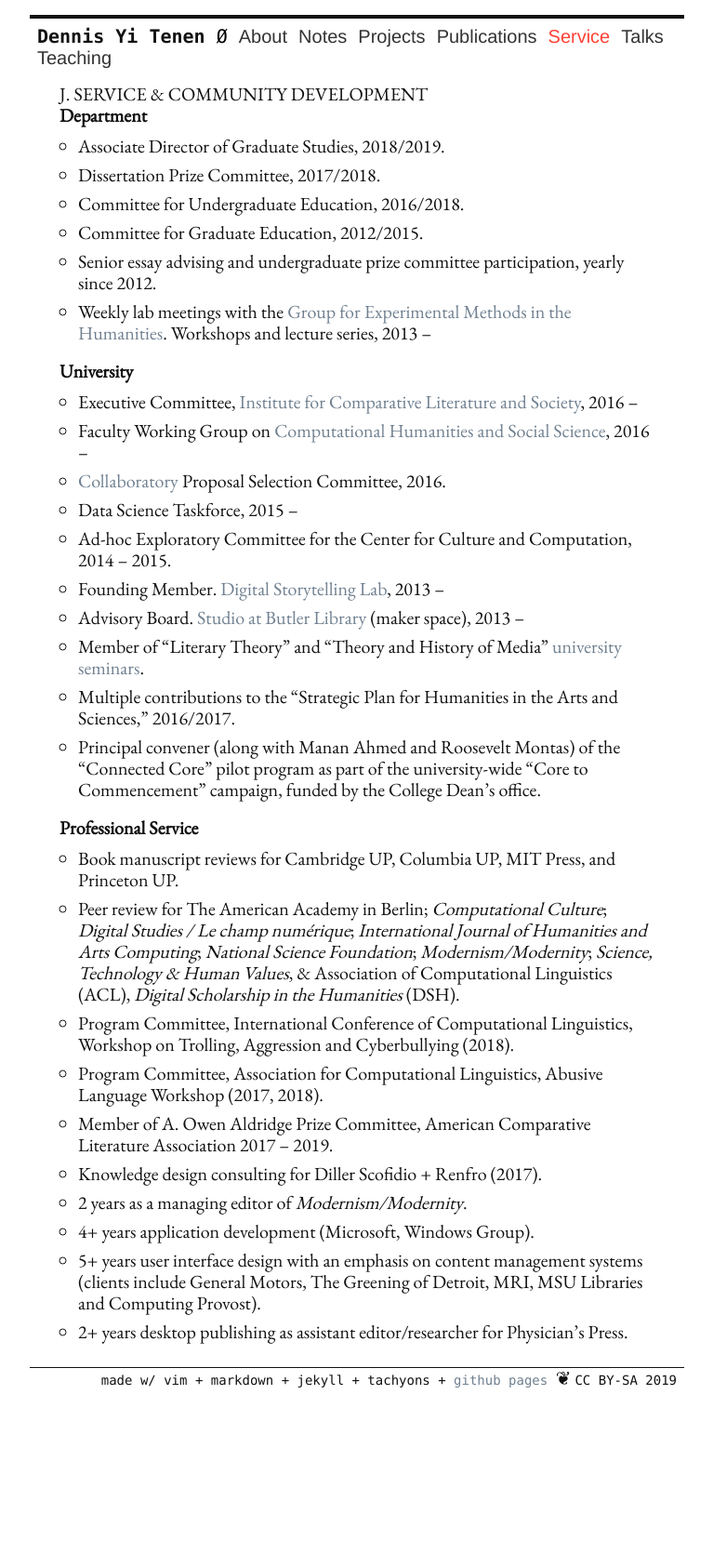
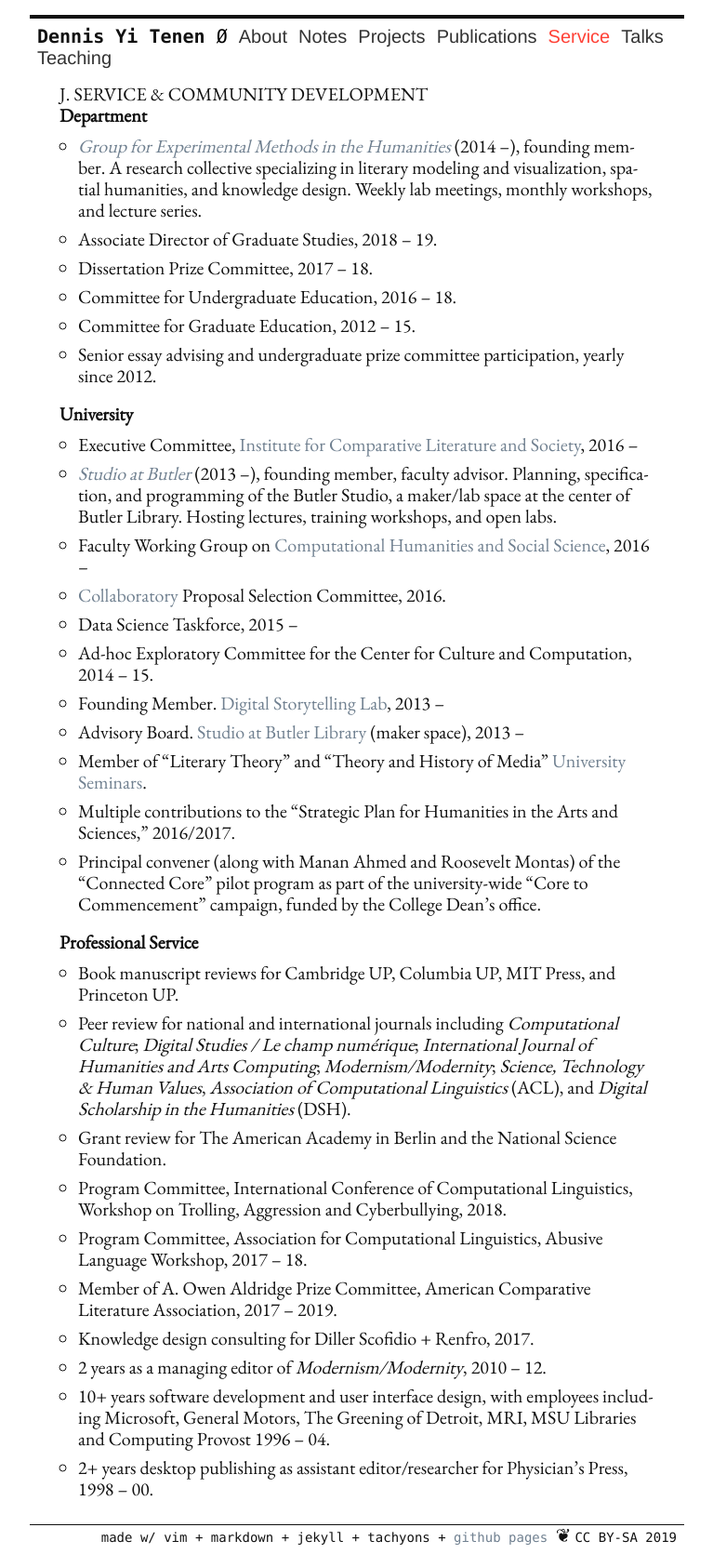
Before and after one commit to denten/denten.github.io, a Jekyll site: the page built from _pages/service.md, in a window 1280 px wide. Shown: the whole page at 93% size, without its empty margins (256-1023 px from the left). Built offline with Jekyll 4.4.1, drawn with Linux system fonts in a browser that asks for light colours; before the commit the page ends 1502 px from its top, so only the background shows below that.

Commit message:
update CV after alan's comments

```diff
--- a/_includes/CV/07-service.md
+++ b/_includes/CV/07-service.md
@@ -2,29 +2,33 @@
 
 #### Department
 
-- Associate Director of Graduate Studies, 2018/2019.
-- Dissertation Prize Committee, 2017/2018.
-- Committee for Undergraduate Education, 2016/2018.
-- Committee for Graduate Education, 2012/2015.
-- Senior essay advising and undergraduate prize committee participation,
-  yearly since 2012.
-- Weekly lab meetings with the [Group for Experimental Methods in the
-  Humanities](http://xpmethod.plaintext.in/). Workshops and lecture series, 2013 --
+- *[Group for Experimental Methods in the Humanities](http://xpmethod.github.io/)* (2014 --),
+  founding member. A research collective specializing in literary modeling and visualization,
+spatial humanities, and knowledge design. Weekly lab meetings, monthly workshops, and lecture
+series.
+- Associate Director of Graduate Studies, 2018 -- 19.
+- Dissertation Prize Committee, 2017 -- 18.
+- Committee for Undergraduate Education, 2016 -- 18.
+- Committee for Graduate Education, 2012 -- 15.
+- Senior essay advising and undergraduate prize committee participation, yearly since 2012.
 
 #### University
 
 - Executive Committee, [Institute for Comparative Literature and
   Society](http://icls.columbia.edu/), 2016 --
+- *[Studio at Butler](https://studio.cul.columbia.edu/)* (2013 --), founding member, faculty
+  advisor. Planning, specification, and programming of the Butler Studio, a maker/lab space at
+the center of Butler Library. Hosting lectures, training workshops, and open labs.
 - Faculty Working Group on [Computational Humanities and Social
   Science](http://datascience.columbia.edu/computational-social-science), 2016 --
 - [Collaboratory](http://collaboratory.columbia.edu/) Proposal Selection Committee, 2016.
 - Data Science Taskforce, 2015 --
-- Ad-hoc Exploratory Committee for the Center for Culture and Computation, 2014 -- 2015.
+- Ad-hoc Exploratory Committee for the Center for Culture and Computation, 2014 -- 15.
 - Founding Member. [Digital Storytelling Lab](http://www.digitalstorytellinglab.com/), 2013 --
 - Advisory Board. [Studio at Butler Library](https://studio.cul.columbia.edu/) (maker space),
   2013 --
-- Member of "Literary Theory" and "Theory and History of Media" [university
-  seminars](http://universityseminars.columbia.edu/seminars/list-of-seminars/).
+- Member of "Literary Theory" and "Theory and History of Media" [University
+  Seminars](http://universityseminars.columbia.edu/seminars/list-of-seminars/).
 - Multiple contributions to the "Strategic Plan for Humanities in the Arts and Sciences,"
   2016/2017.
 - Principal convener (along with Manan Ahmed and Roosevelt Montas) of the "Connected Core"
@@ -34,18 +38,19 @@ College Dean's office.
 #### Professional Service
 
 - Book manuscript reviews for Cambridge UP, Columbia UP, MIT Press, and Princeton UP.
-- Peer review for The American Academy in Berlin; *Computational Culture*; *Digital Studies /
-  Le champ numérique*; *International Journal of Humanities and Arts Computing*; *National
-Science Foundation*; *Modernism/Modernity*; *Science, Technology & Human Values*, & Association
-of Computational Linguistics (ACL), *Digital Scholarship in the Humanities* (DSH).
+- Peer review for national and international journals including *Computational Culture*;
+  *Digital Studies / Le champ numérique*; *International Journal of Humanities and Arts
+Computing*; *Modernism/Modernity*; *Science, Technology & Human Values*, *Association of
+Computational Linguistics* (ACL), and *Digital Scholarship in the Humanities* (DSH).
+- Grant review for The American Academy in Berlin and the National Science Foundation.
 - Program Committee, International Conference of Computational Linguistics, Workshop on
-  Trolling, Aggression and Cyberbullying (2018).
-- Program Committee, Association for Computational Linguistics, Abusive Language Workshop
-  (2017, 2018).
-- Member of A. Owen Aldridge Prize Committee, American Comparative Literature Association 2017 -- 2019.
-- Knowledge design consulting for Diller Scofidio + Renfro (2017).
-- 2 years as a managing editor of *Modernism/Modernity*.
-- 4+ years application development (Microsoft, Windows Group).
-- 5+ years user interface design with an emphasis on content management systems (clients
-  include General Motors, The Greening of Detroit, MRI, MSU Libraries and Computing Provost).
-- 2+ years desktop publishing as assistant editor/researcher for Physician's Press.
+  Trolling, Aggression and Cyberbullying, 2018.
+- Program Committee, Association for Computational Linguistics, Abusive Language Workshop,
+  2017 -- 18.
+- Member of A. Owen Aldridge Prize Committee, American Comparative Literature Association, 2017
+  -- 2019.
+- Knowledge design consulting for Diller Scofidio + Renfro, 2017.
+- 2 years as a managing editor of *Modernism/Modernity*, 2010 -- 12.
+- 10+ years software development and user interface design, with employees including Microsoft,
+  General Motors, The Greening of Detroit, MRI, MSU Libraries and Computing Provost 1996 -- 04.
+- 2+ years desktop publishing as assistant editor/researcher for Physician's Press, 1998 -- 00.
```
Also changed, not shown: _includes/CV/05-projects.md (+5 -14 lines), _includes/CV/06-talks.md (+6 -4 lines).
